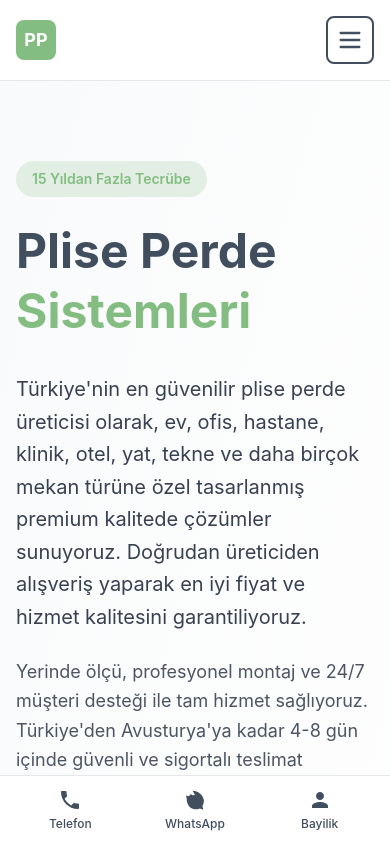
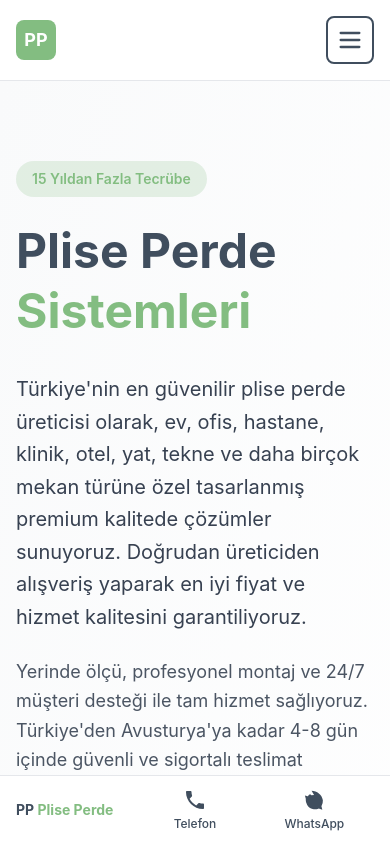
Before and after one commit to FenetreSystems/pliseperdesistemleri.com, a Next.js app: page / in a window 390 px wide. Shown: the top 844 px of the page. Built offline with nearby package versions, Linux system fonts and the light colour scheme.

Commit message:
Fix: Mobile footer - Add PP Plise Perde logo, remove Bayilik, keep only Phone + WhatsApp

```diff
--- a/components/MobileFooter.js
+++ b/components/MobileFooter.js
@@ -1,9 +1,15 @@
-import Link from 'next/link'
-
 export default function MobileFooter() {
   return (
     <div className="fixed bottom-0 left-0 right-0 bg-white border-t border-gray-200 md:hidden">
-      <div className="flex items-center justify-around py-3 px-2">
+      <div className="flex items-center justify-between px-4 py-3">
+        {/* Logo */}
+        <div className="flex-1">
+          <div className="text-sm font-bold text-secondary">
+            PP <span className="text-primary">Plise Perde</span>
+          </div>
+        </div>
+
+        {/* Telefon */}
         <a
           href="tel:+905403363873"
           className="flex flex-col items-center gap-1 text-secondary hover:text-primary transition flex-1"
@@ -14,6 +20,7 @@
           <span className="text-xs font-medium">Telefon</span>
         </a>
 
+        {/* WhatsApp */}
         <a
           href="https://wa.me/905403363873"
           className="flex flex-col items-center gap-1 text-secondary hover:text-primary transition flex-1"
@@ -25,16 +32,6 @@
           </svg>
           <span className="text-xs font-medium">WhatsApp</span>
         </a>
-
-        <Link
-          href="/bayilik"
-          className="flex flex-col items-center gap-1 text-secondary hover:text-primary transition flex-1"
-        >
-          <svg className="w-6 h-6" fill="currentColor" viewBox="0 0 24 24">
-            <path d="M12 12c2.21 0 4-1.79 4-4s-1.79-4-4-4-4 1.79-4 4 1.79 4 4 4zm0 2c-2.67 0-8 1.34-8 4v2h16v-2c0-2.66-5.33-4-8-4z"/>
-          </svg>
-          <span className="text-xs font-medium">Bayilik</span>
-        </Link>
       </div>
     </div>
   )
```
